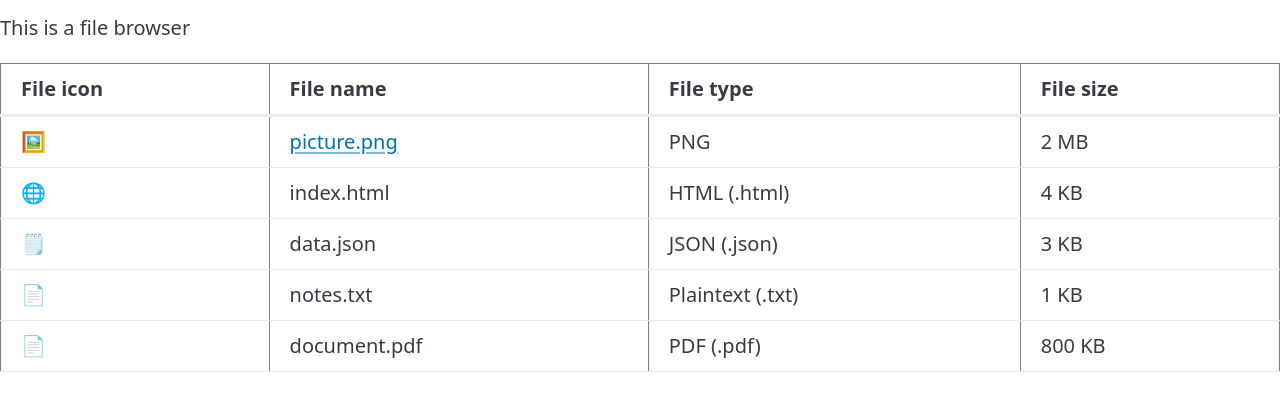
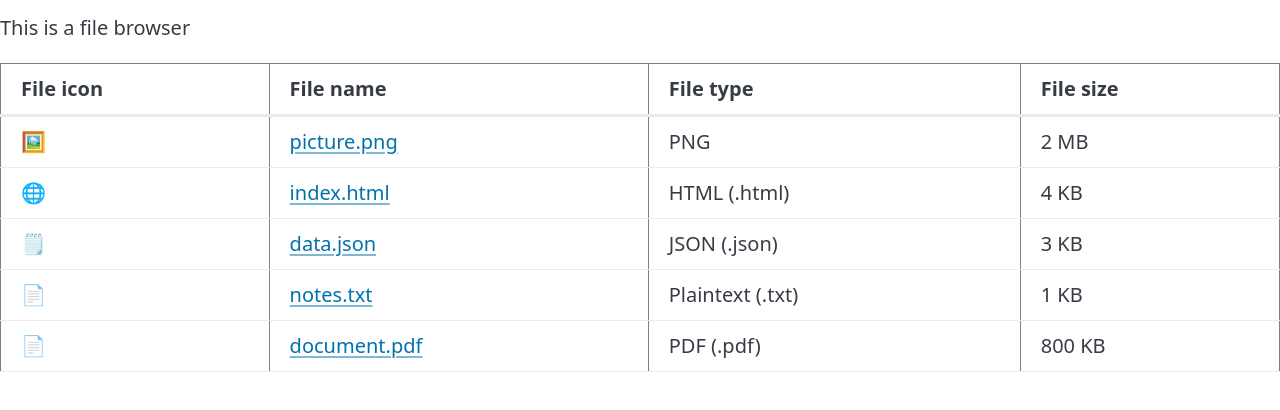
Before and after one commit to ethankstokes/file-browser, a plain HTML site: page index.html in a window 1280 px wide. Shown: the part 52-462 px from the top of the page. Drawn offline with nearby package versions, Linux system fonts and the light colour scheme.

Commit message:
hyperlink

```diff
--- a/index.html
+++ b/index.html
@@ -31,25 +31,25 @@
       </tr>
       <tr>
         <td>🌐</td>
-        <td>index.html</td>
+  <td><a href="file.html">index.html</a></td>
         <td>HTML (.html)</td>
         <td>4 KB</td>
       </tr>
       <tr>
         <td>🗒️</td>
-        <td>data.json</td>
+  <td><a href="file.json">data.json</a></td>
         <td>JSON (.json)</td>
         <td>3 KB</td>
       </tr>
       <tr>
         <td>📄</td>
-        <td>notes.txt</td>
+  <td><a href="plain.txt">notes.txt</a></td>
         <td>Plaintext (.txt)</td>
         <td>1 KB</td>
       </tr>
       <tr>
         <td>📄</td>
-        <td>document.pdf</td>
+  <td><a href="file.pdf">document.pdf</a></td>
         <td>PDF (.pdf)</td>
         <td>800 KB</td>
       </tr>
```
